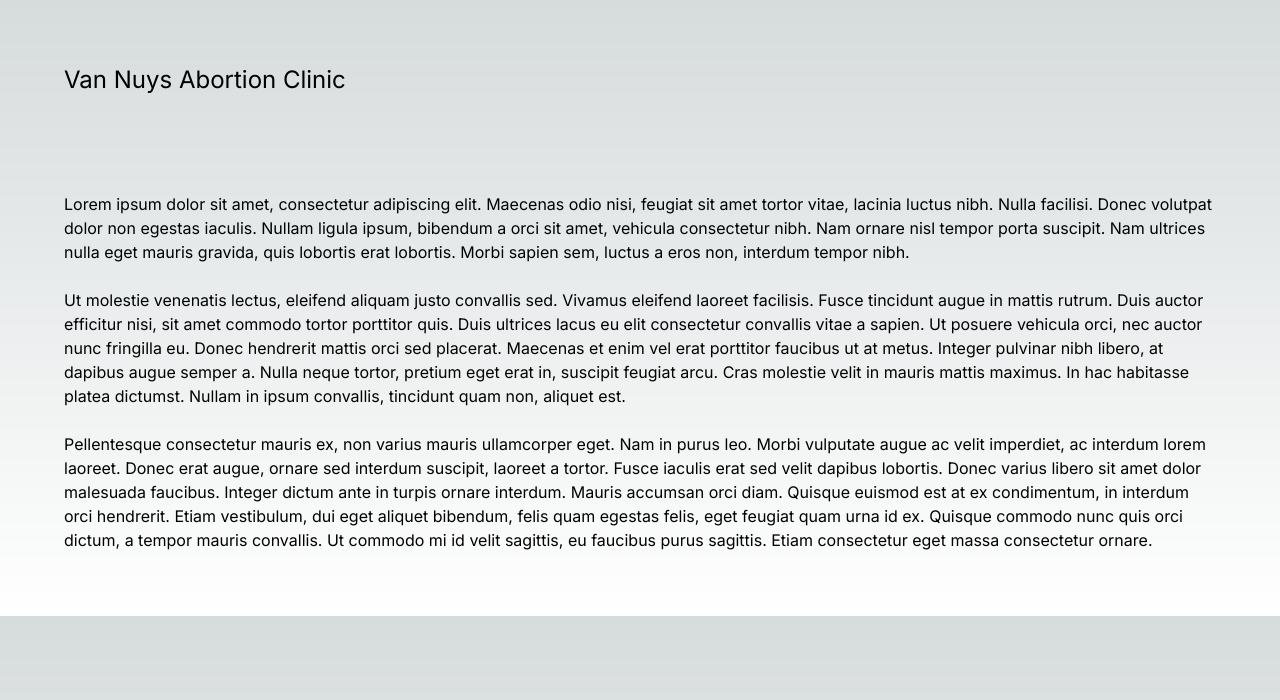
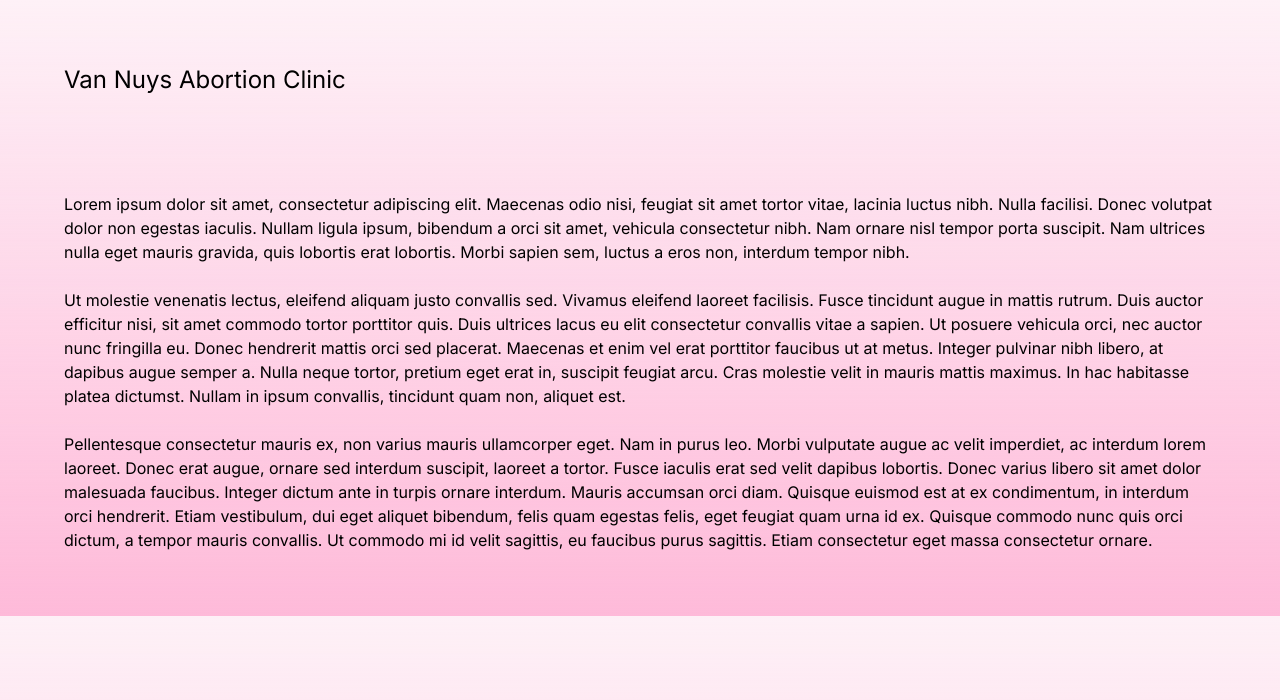
Before and after one commit to k-cardon/vannuysclinic, a Next.js app: page / in a window 1280 px wide. Shown: the top 700 px of the page. Built offline with nearby package versions, Linux system fonts and the light colour scheme; a web font is replaced by a local one.

Commit message:
global style changes

```diff
--- a/src/app/globals.css
+++ b/src/app/globals.css
@@ -4,13 +4,13 @@
 
 :root {
   --foreground-rgb: 0, 0, 0;
-  --background-start-rgb: 214, 219, 220;
-  --background-end-rgb: 255, 255, 255;
+  --background-start-rgb: 254, 241, 247;
+  --background-end-rgb: 254, 186, 217;
 }
 
 @media (prefers-color-scheme: dark) {
   :root {
-    --foreground-rgb: 255, 255, 255;
+    --foreground-rgb: 254, 186, 217;
     --background-start-rgb: 0, 0, 0;
     --background-end-rgb: 0, 0, 0;
   }
```
